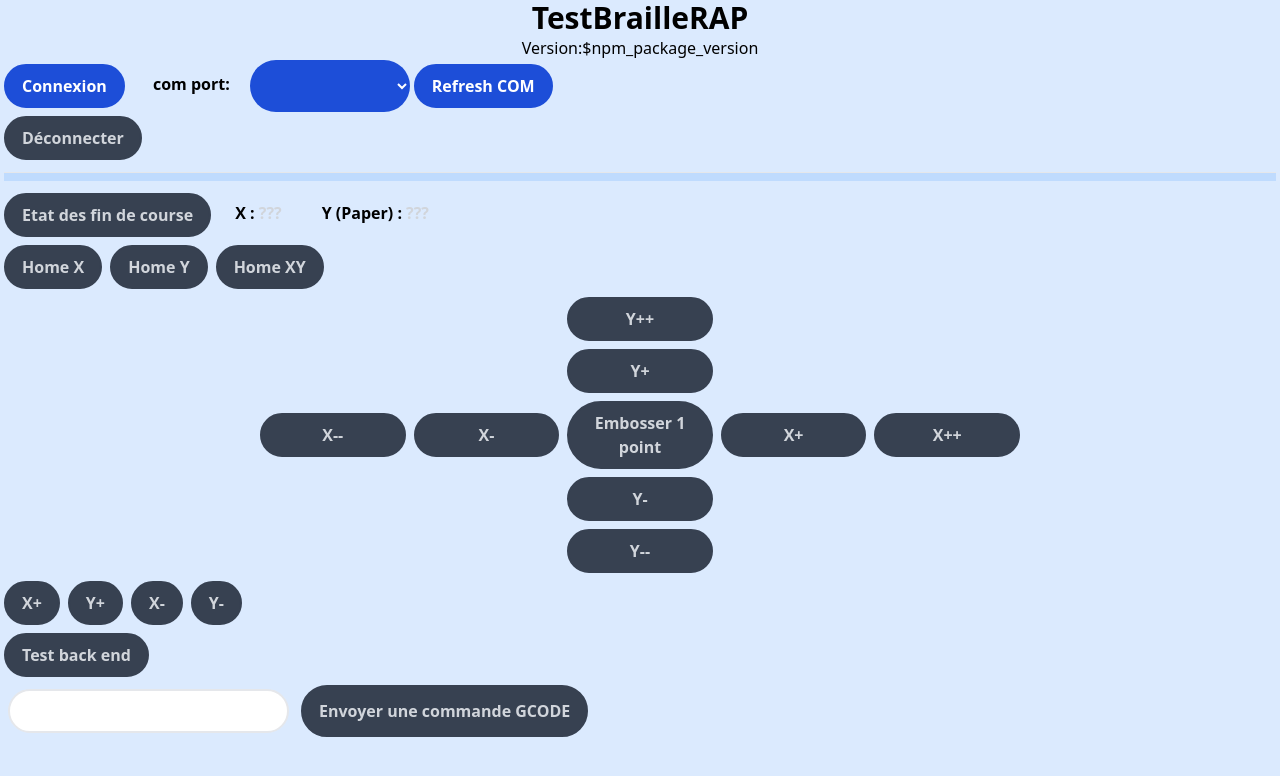
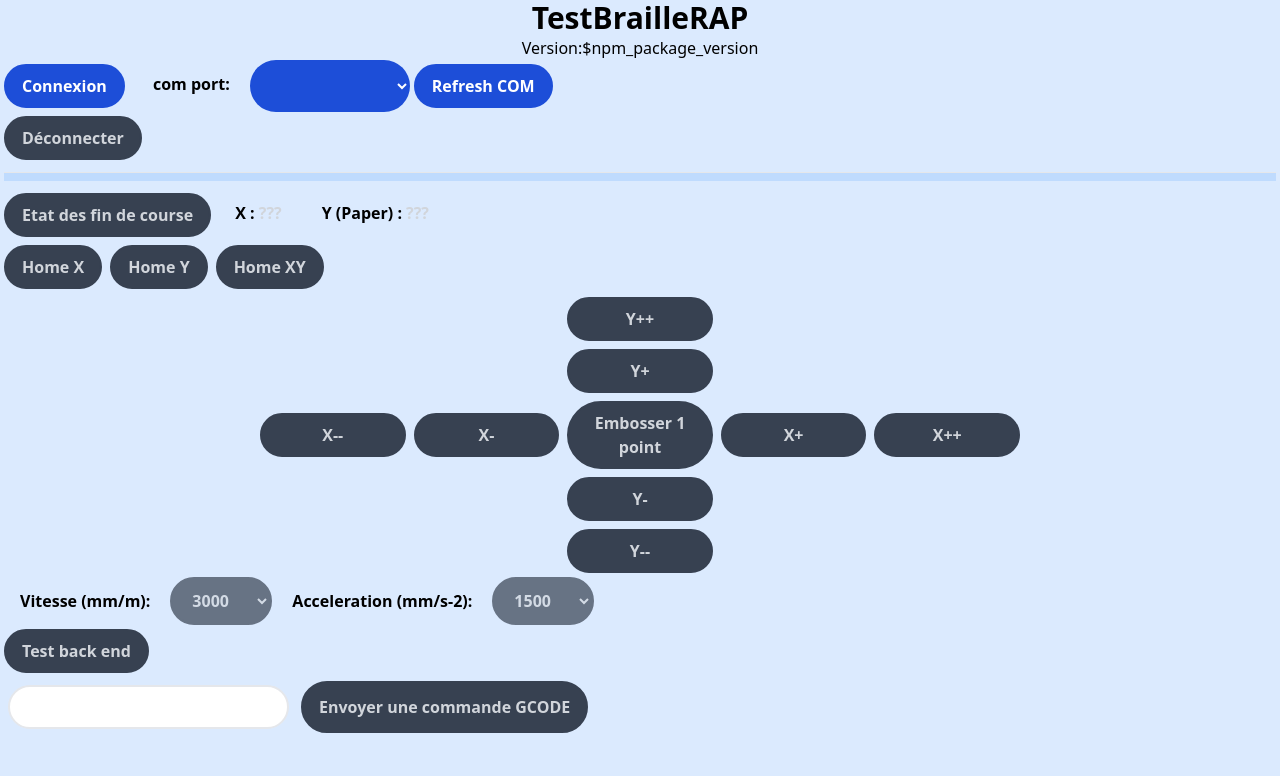
Before and after one commit to braillerap/TestBrailleRAP, a React (Create React App) app: page / in a window 1280 px wide. Shown: the top 776 px of the page. Built offline with nearby package versions, Linux system fonts and the light colour scheme.

Commit message:
feat: add acceleration and speed command

```diff
--- a/src/App.js
+++ b/src/App.js
@@ -52,6 +52,9 @@ class App extends Component {
         listport: [],
         limitx: 0,
         limity: 0,
+        speed: 3000,
+        accel: 1500,
+
       }
     );
     this.handleChangePort = this.handleChangePort.bind(this);
@@ -60,12 +63,17 @@ class App extends Component {
     this.setConnectedState = this.setConnectedState.bind(this);
     this.setDisconnectedState = this.setDisconnectedState.bind(this);
     this.voidfunc = this.voidfunc.bind(this);
+
+    this.handleChangeAcc = this.handleChangeAcc.bind(this);
+    this.handleChangeSpeed = this.handleChangeSpeed.bind(this);
+    this.handleEmboss = this.handleEmboss.bind(this);
+    this.handleHome = this.handleHome.bind(this);
+    this.handleLimitStatus = this.handleLimitStatus.bind(this);
     this.handleRefreshPort = this.handleRefreshPort.bind(this);
     this.handleOpenCom = this.handleOpenCom.bind(this);
-    this.handleLimitStatus = this.handleLimitStatus.bind(this);
-    this.handleHome = this.handleHome.bind(this);
+
     this.backendTest = this.backendTest.bind(this);
-    this.handleEmboss = this.handleEmboss.bind(this);
+
   }
 
   async webviewloaded() {
@@ -129,9 +137,8 @@ class App extends Component {
     console.log(ret);
   }
 
-  async handleHome (axis)
-  {
-    let ret = await this.context.GetBackend().gcode_G28 (axis);
+  async handleHome(axis) {
+    let ret = await this.context.GetBackend().gcode_G28(axis);
   }
 
   async handleLimitStatus() {
@@ -139,26 +146,23 @@ class App extends Component {
     console.log(s);
     console.log(typeof (s));
 
-    if (s)
-    {
-      s.map ((limit) => {
-        console.log (limit);
+    if (s) {
+      s.map((limit) => {
+        console.log(limit);
         let state = 0;
-        if ("x_min" in limit)
-        {
+        if ("x_min" in limit) {
           if (limit['x_min'] === 'open')
             state = 2;
           else if (limit['x_min'] === 'TRIGGERED')
             state = 1;
-          this.setState ({limitx: state});
+          this.setState({ limitx: state });
         }
-        if ("y_min" in limit)
-        {
+        if ("y_min" in limit) {
           if (limit['y_min'] === 'open')
             state = 2;
           else if (limit['y_min'] === 'TRIGGERED')
             state = 1;
-          this.setState ({limity: state});
+          this.setState({ limity: state });
         }
       }
 
@@ -183,6 +187,18 @@ class App extends Component {
       );
     }
   }
+  async handleChangeAcc(evt) {
+    this.context.GetBackend().gcode_set_accel(evt.target.value);
+    this.setState({ accel: evt.target.value });
+  }
+
+  async handleChangeSpeed(evt) {
+    console.log(evt);
+    console.log(evt.target.value);
+    this.context.GetBackend().gcode_set_speed(evt.target.value);
+    this.setState({ speed: evt.target.value });
+  }
+
   async handleMove(x, y) {
     let ret = await this.context.GetBackend().gcode_move_rel(x, y);
     console.log(ret);
@@ -267,19 +283,19 @@ class App extends Component {
         <div className='flex'>
           <button className="btn btn-blue"
             disabled={!this.state.connected}
-            onClick={()=>{this.handleHome(['x'])}}>
+            onClick={() => { this.handleHome(['x']) }}>
 
             Home X
           </button>
           <button className="btn btn-blue"
             disabled={!this.state.connected}
-            onClick={()=>{this.handleHome(['y'])}}>
+            onClick={() => { this.handleHome(['y']) }}>
 
             Home Y
           </button>
           <button className="btn btn-blue"
             disabled={!this.state.connected}
-            onClick={()=>{this.handleHome(['x','y'])}}>
+            onClick={() => { this.handleHome(['x', 'y']) }}>
 
             Home XY
           </button>
@@ -362,30 +378,59 @@ class App extends Component {
           <div className="">  </div>
         </div>
         <div className='flex'>
-          <button className="btn btn-blue"
-            disabled={!this.state.connected}
-            onClick={this.voidfunc}>
 
-            X+
-          </button>
-          <button className="btn btn-blue"
-            disabled={!this.state.connected}
-            onClick={this.voidfunc}>
+          <p className='labelelm'>Vitesse (mm/m):</p>
 
-            Y+
-          </button>
-          <button className="btn btn-blue"
-            disabled={!this.state.connected}
-            onClick={this.voidfunc}>
+          <select className='selectnum'
+            onChange={this.handleChangeSpeed}
+            value={this.state.speed}
+            id="selectspeed"
+            name="selectspeed"
+            disabled={!this.state.connected}>
+            <option value='1000'>1000</option>
+            <option value='1500'>1500</option>
+            <option value='2000'>2000</option>
+            <option value='2500'>2500</option>
+            <option value='3000'>3000</option>
+            <option value='4000'>4000</option>
+            <option value='5000'>5000</option>
+            <option value='6000'>6000</option>
+            <option value='8000'>8000</option>
+            <option value='9000'>9000</option>
+            <option value='10000'>10000</option>
+            <option value='11000'>11000</option>
+            <option value='12000'>12000</option>
+          </select>
+          <p className='labelelm'>Acceleration (mm/s-2):</p>
 
-            X-
-          </button>
-          <button className="btn btn-blue"
-            disabled={!this.state.connected}
-            onClick={this.voidfunc}>
+          <select className='selectnum'
+            onChange={this.handleChangeAcc}
+            value={this.state.accel}
+            id="selectaccel"
+            name="selectaccel"
+            disabled={!this.state.connected}>
+            <option value='500'>500</option>
+            <option value='1000'>1000</option>
+            <option value='1500'>1500</option>
+            <option value='2000'>2000</option>
+            <option value='2500'>2500</option>
+            <option value='3000'>3000</option>
+            <option value='3500'>3500</option>
+            <option value='4000'>4000</option>
+            <option value='5000'>5000</option>
+            <option value='6000'>6000</option>
+            <option value='8000'>8000</option>
+            <option value='9000'>9000</option>
+            <option value='10000'>10000</option>
+            <option value='11000'>11000</option>
+            <option value='12000'>12000</option>
+            <option value='13000'>13000</option>
+            <option value='14000'>14000</option>
+            <option value='15000'>15000</option>
+            <option value='15000'>16000</option>
+          </select>
 
-            Y-
-          </button>
+
         </div>
         <div className='flex'>
           <button className="btn btn-blue"
--- a/src/components/backend.js
+++ b/src/components/backend.js
@@ -42,6 +42,14 @@ class BackendPyWebview {
     async gcode_move_rel (x,y)
     {
         return await window.pywebview.api.MoveRel(x,y);
+    }
+     async gcode_set_accel (accel)
+    {
+        return await window.pywebview.api.M204 (accel);
+    }
+    async gcode_set_speed (speed)
+    {
+        return await window.pywebview.api.setSpeed (speed);
     }
     async gcode_G28 (axis)
     {
@@ -100,10 +108,15 @@ class Backend {
 
         }
     }
+    async gcode_G28 (axis)
+    {
+        return await this.backend.gcode_G28(axis);
+    }
     async gcode_open (port)
     {
         return await this.backend.gcode_open (port);
     }
+
     async gcode_M119 ()
     {
         return await this.backend.gcode_M119 ();
@@ -118,10 +131,15 @@ class Backend {
     {
         return await this.backend.gcode_move_rel(x,y);
     }
-    async gcode_G28 (axis)
+    async gcode_set_accel (accel)
     {
-        return await this.backend.gcode_G28(axis);
+        return await this.backend.gcode_set_accel (accel);
     }
+    async gcode_set_speed (speed)
+    {
+        return await this.backend.gcode_set_speed (speed);
+    }
+
 }
 
 export default Backend;
--- a/src/index.css
+++ b/src/index.css
@@ -700,6 +700,7 @@ video {
   padding-right: 1rem;
   padding-top: 0.5rem;
   padding-bottom: 0.5rem;
+  font-weight: 700;
   --tw-text-opacity: 1;
   color: rgb(255 255 255 / var(--tw-text-opacity, 1));
 }
@@ -722,8 +723,51 @@ video {
   border-color: rgb(55 65 81 / var(--tw-border-opacity, 1));
   --tw-bg-opacity: 1;
   background-color: rgb(55 65 81 / var(--tw-bg-opacity, 1));
+  font-weight: 700;
   --tw-text-opacity: 1;
   color: rgb(209 213 219 / var(--tw-text-opacity, 1));
+}
+
+.selectnum {
+  border-radius: 9999px;
+  --tw-bg-opacity: 1;
+  background-color: rgb(29 78 216 / var(--tw-bg-opacity, 1));
+  padding-left: 1rem;
+  padding-right: 1rem;
+  padding-top: 0.5rem;
+  padding-bottom: 0.5rem;
+  font-weight: 700;
+  --tw-text-opacity: 1;
+  color: rgb(255 255 255 / var(--tw-text-opacity, 1));
+}
+
+@media (min-width: 1280px) {
+  .selectnum {
+    min-width: 5rem;
+  }
+}
+
+@media (min-width: 1536px) {
+  .selectnum {
+    min-width: 10rem;
+  }
+}
+
+.selectnum:disabled {
+  border-width: 2px;
+  --tw-border-opacity: 1;
+  border-color: rgb(55 65 81 / var(--tw-border-opacity, 1));
+  --tw-bg-opacity: 1;
+  background-color: rgb(55 65 81 / var(--tw-bg-opacity, 1));
+  font-weight: 700;
+  --tw-text-opacity: 1;
+  color: rgb(209 213 219 / var(--tw-text-opacity, 1));
+}
+
+.selectnum option {
+  --tw-bg-opacity: 1;
+  background-color: rgb(29 78 216 / var(--tw-bg-opacity, 1));
+  font-weight: 700;
 }
 
 .labelelm {
@@ -740,7 +784,7 @@ video {
 
 .limiton {
   --tw-text-opacity: 1;
-  color: rgb(253 224 71 / var(--tw-text-opacity, 1));
+  color: rgb(202 138 4 / var(--tw-text-opacity, 1));
 }
 
 .limitoff {
--- a/tailwind/style.css
+++ b/tailwind/style.css
@@ -5,40 +5,63 @@
 .App {
   @apply bg-blue-100 text-black min-h-dvh;
 }
+
 .btn {
   @apply font-bold py-2 px-4 mx-1 my-1 rounded-full;
 }
+
 .btn-blue {
   @apply bg-blue-700 text-white border-2 border-blue-700;
 }
+
 .btn-blue:disabled {
   @apply bg-gray-700 text-gray-300 border-2 border-gray-700;
 }
+
 .btn-blue:hover:not([disabled]) {
   @apply bg-blue-100 text-black border-2 border-blue-500;
 }
+
 .textedit {
   @apply font-bold py-2 px-4 mx-2 my-2 rounded-full border-2;
 }
+
 .centralgrid {
   @apply grid grid-cols-5 gap-0 lg:w-4/5 xl:w-3/5 2xl:w-2/5 mx-auto items-center;
 }
+
 .select {
-    @apply bg-blue-700 text-white px-4 py-2 xl:min-w-40 2xl:min-w-80 rounded-full;
+  @apply font-bold bg-blue-700 text-white px-4 py-2 xl:min-w-40 2xl:min-w-80 rounded-full;
 }
+
 .select:disabled {
-    @apply bg-gray-700 text-gray-300 border-2 border-gray-700;
+  @apply font-bold bg-gray-700 text-gray-300 border-2 border-gray-700;
 }
+
+.selectnum {
+  @apply font-bold bg-blue-700 text-white px-4 py-2 xl:min-w-20 2xl:min-w-40 rounded-full;
+}
+
+.selectnum:disabled {
+  @apply font-bold bg-gray-700 text-gray-300 border-2 border-gray-700;
+}
+
+.selectnum option {
+  @apply font-bold bg-blue-700;
+}
+
 .labelelm {
   @apply font-bold py-2 px-4 mx-1 my-1
 }
+
 .limiton {
-    @apply text-yellow-300;
+  @apply text-yellow-600;
 }
+
 .limitoff {
   @apply text-black;
 }
-  .limitunknown
-  {
+
+.limitunknown {
   @apply text-gray-300;
 }
```
Also changed, not shown: 2 other files (tests, documents, lock files or other folders). Lines whose indentation alone changed are shown as unchanged.
